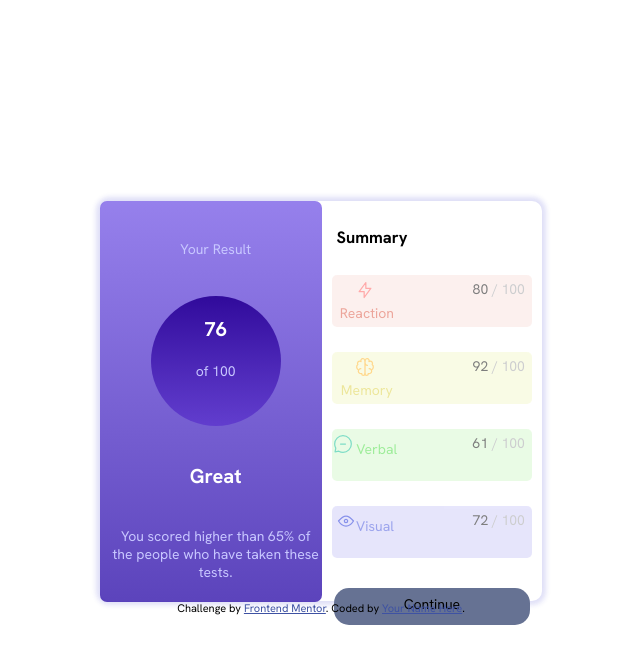
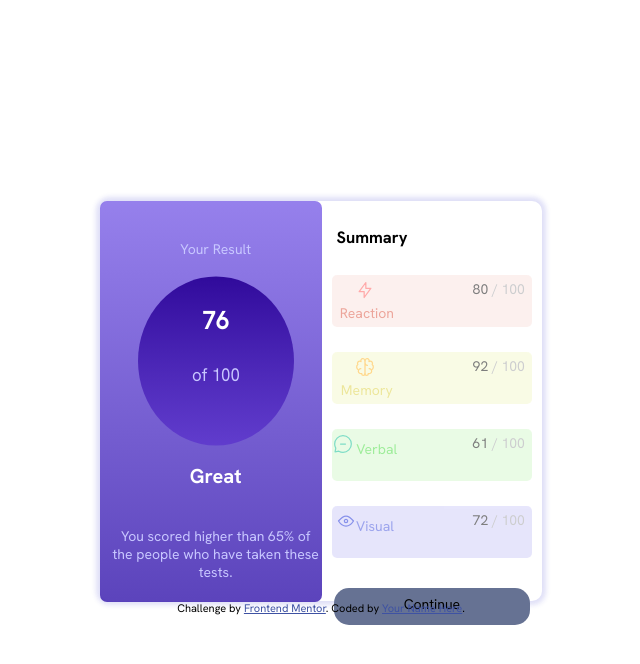
Before and after one commit to yommieq/bug-free-engine, a plain HTML site: page index.html in a window 1280 px wide. In both pictures the pointer is over the element 534 px from the left and 360 px from the top of the page. Shown: the whole page, without its empty margins (319-959 px from the left). Drawn offline with Linux system fonts and the light colour scheme.

Commit message:
Update index.html

```diff
--- a/index.html
+++ b/index.html
@@ -66,7 +66,7 @@
       transition: transform 1s ease;
     }
     #avg-sum:hover{
-      transform: scale(1,1);
+      transform: scale(1.2,1.3);
     }
     #wht{
       color: white;
```
